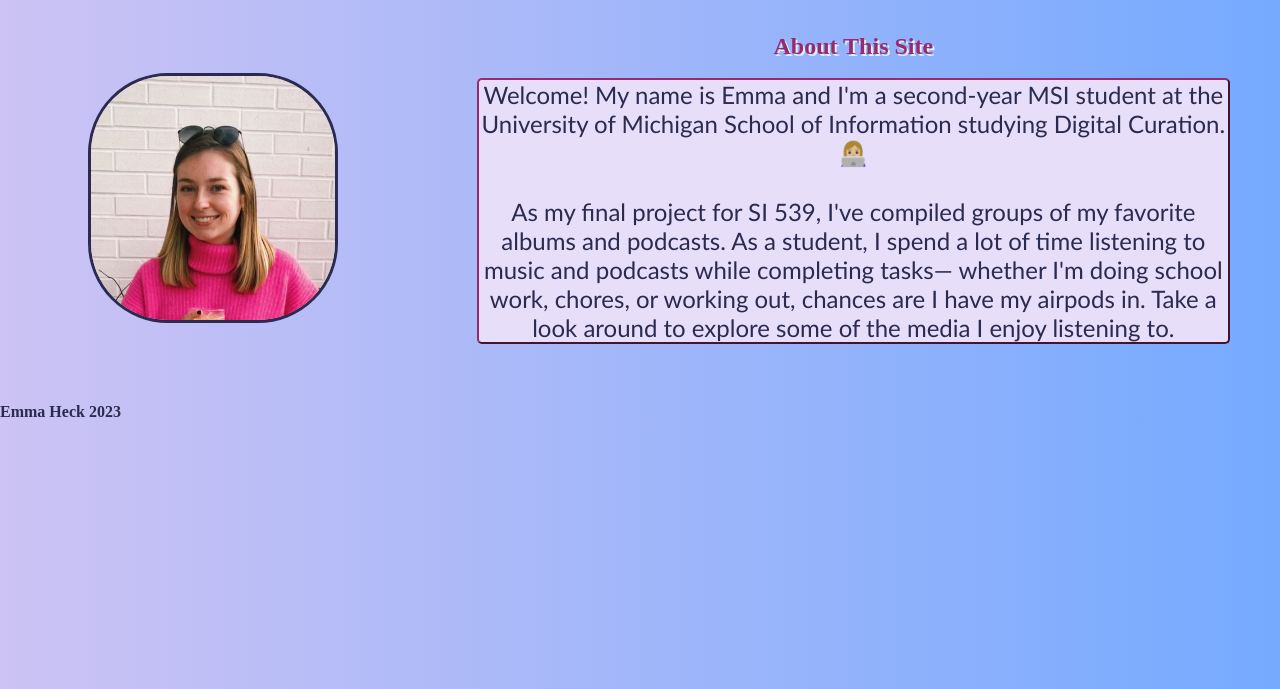
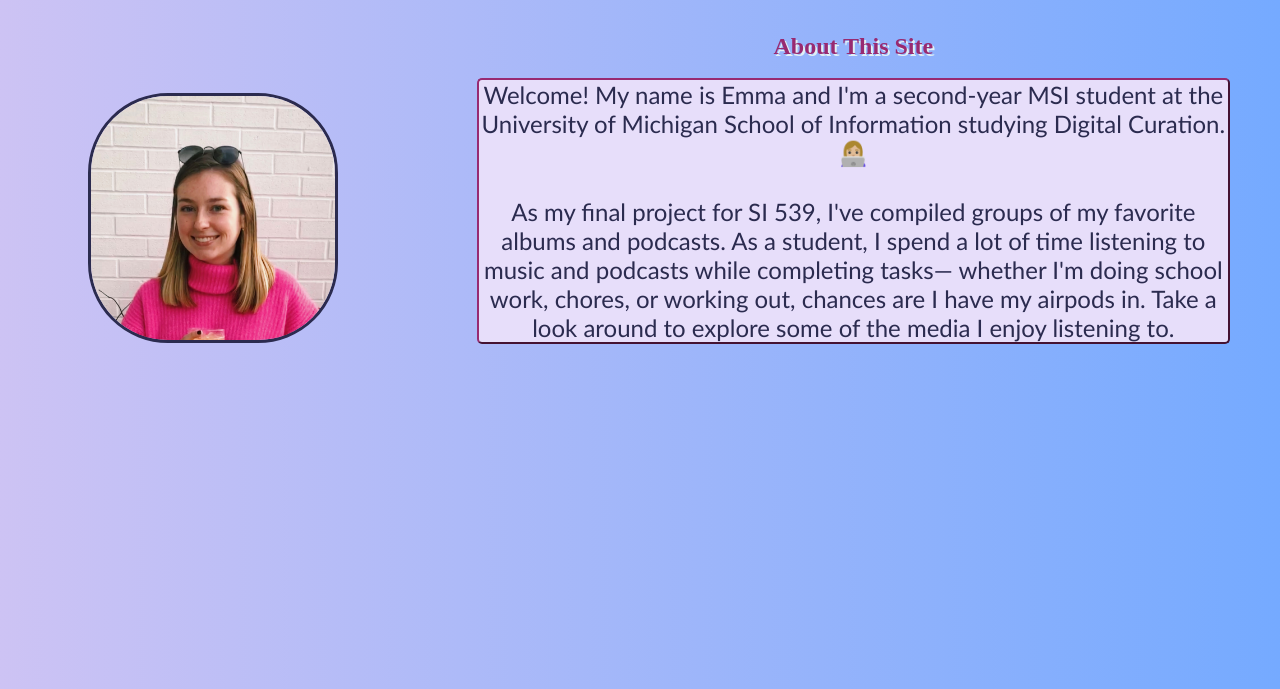
Before and after one commit to emmagheck/539-final-project, a plain HTML site: page index.html in a window 1280 px wide. Shown: the part 111-800 px from the top of the page. Drawn offline with Linux system fonts and the light colour scheme; a web font is replaced by a local one.

Commit message:
Add files via upload

```diff
--- a/css/style.css
+++ b/css/style.css
@@ -23,7 +23,7 @@ main {
 .prof-pic {
     border: 3px solid  rgb(43, 43, 79);
     border-radius: 80px;
-    margin: 40px;
+    margin: 60px;
 }
 
 .headphones {
@@ -188,10 +188,10 @@ a {
 
 
 
-  footer {
+  /* footer {
     color:rgb(43, 43, 79);
     font-weight: bold;
-  }
+  } */
 
 
 
@@ -222,4 +222,6 @@ a {
     #photo {
         grid-column: 1 / span 1;
     }
+
+
 }
--- a/index.html
+++ b/index.html
@@ -40,4 +40,6 @@
       </div><br><br>
   </main>
 
-  <footer>Emma Heck 2023</footer>
+  <!-- <footer>
+    Emma Heck 2023
+  </footer> -->
```
Also changed, not shown: albums.html (+1 -1 lines), podcasts.html (+1 -1 lines).
